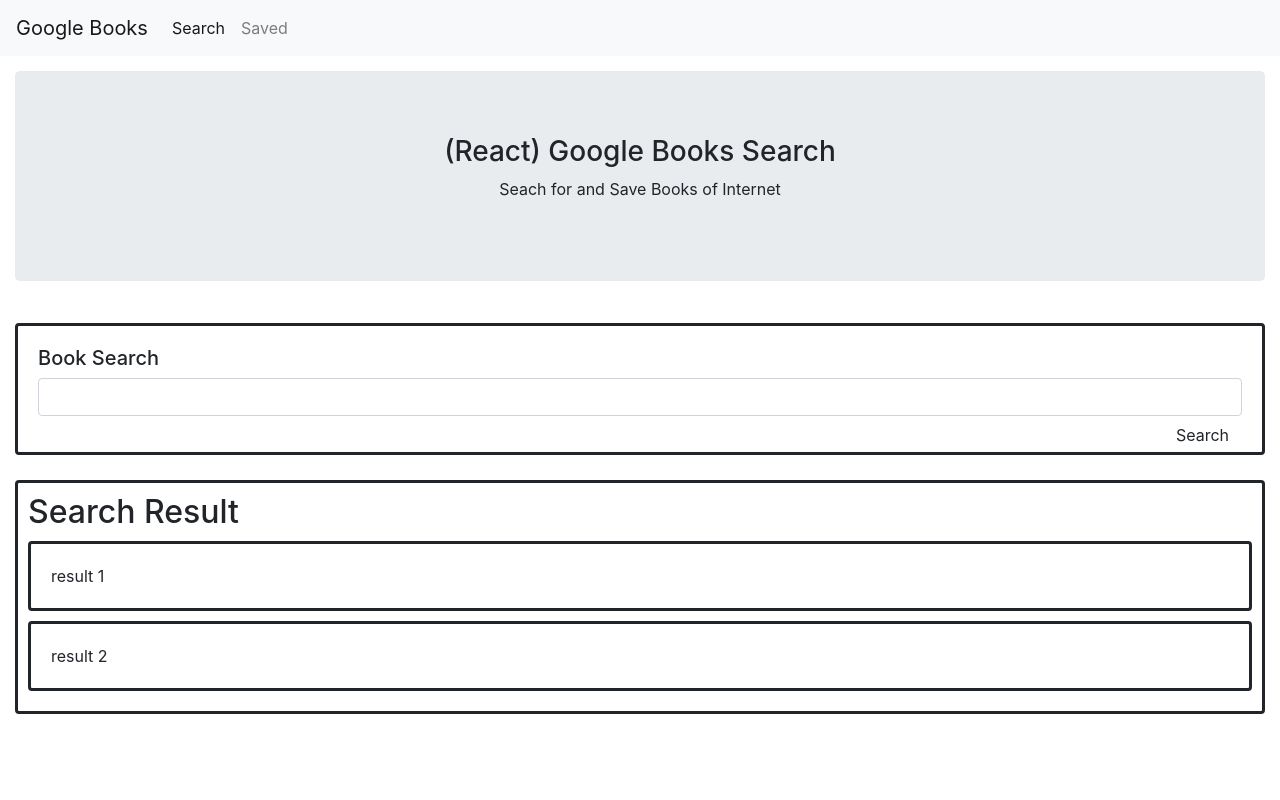
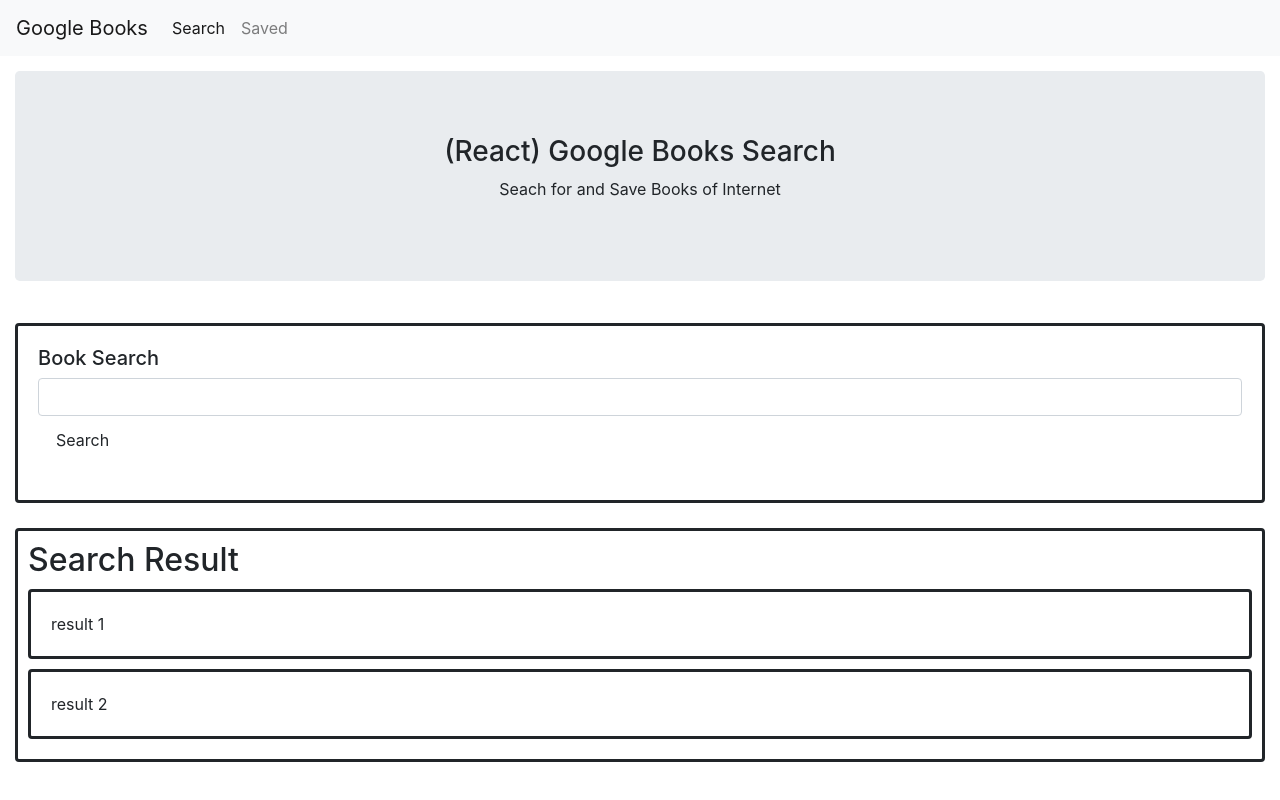
Before and after one commit to Sarah-Nguyen1993/Google-Books-Search, a React (Create React App) app in the folder client/: page / in a window 1280 px wide. Built offline with nearby package versions, Linux system fonts and the light colour scheme.

Commit message:
updated Btn component

```diff
--- a/client/src/components/Button/index.js
+++ b/client/src/components/Button/index.js
@@ -3,8 +3,8 @@
 
 function Button(props) {
   return (
-    <span className="btn" {...props} role="button" tabIndex="0">{props.children}
-    </span>
+  <button className={`btn btn-${props.type}`} {...props}>{props.children}
+    </button>
   );
 }
 
--- a/client/src/components/Button/style.css
+++ b/client/src/components/Button/style.css
@@ -1,3 +1,3 @@
 .btn {
-    float: right;
+    margin:5px;
   }
```
